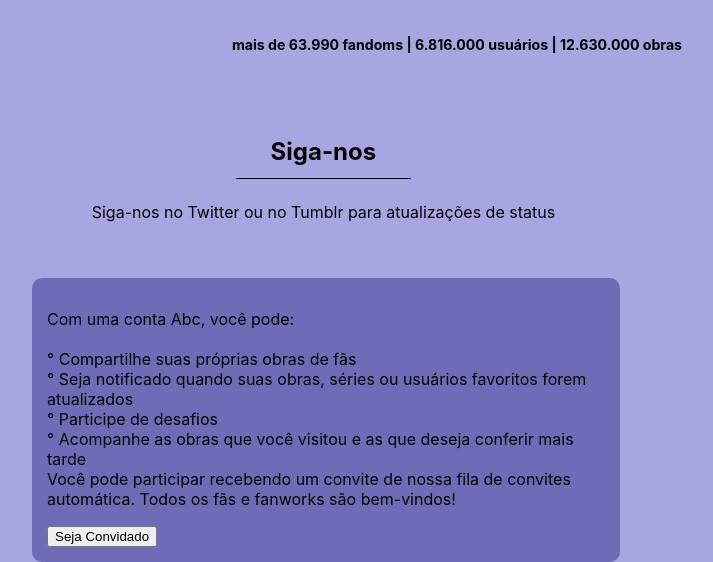
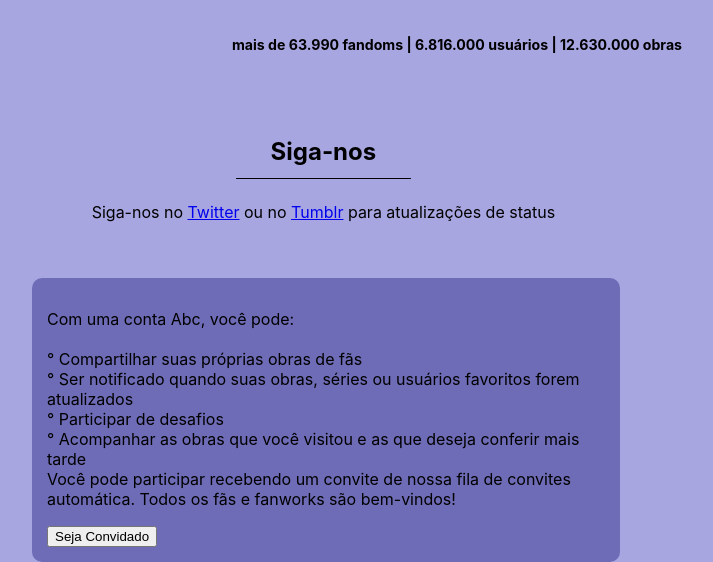
Before and after one commit to NECR0XX/ABCfanfic, a PHP site: page /Public/landing.php in a window 1280 px wide. Shown: the part 520-1082 px from the top of the page, without its empty margins (8-721 px from the left). Run offline with PHP 8.4, Linux system fonts and the light colour scheme; some web fonts are replaced.

Commit message:
link twitter/tumblr

```diff
--- a/Public/landing.php
+++ b/Public/landing.php
@@ -78,14 +78,14 @@ session_start();
             <div class="siga">
                 <h2>Siga-nos</h2>
                 <div class="line2"></div>
-                <p>Siga-nos no Twitter ou no Tumblr para atualizações de status</p>
+                <p>Siga-nos no <a href="https://twitter.com/">Twitter</a> ou no <a href="https://www.tumblr.com/?language=pt_BR">Tumblr</a> para atualizações de status</p>
             </div>
             <div class="bene">
                 <p>Com uma conta Abc, você pode:<br><br>
-                ° Compartilhe suas próprias obras de fãs<br>
-                ° Seja notificado quando suas obras, séries ou usuários favoritos forem atualizados<br>
-                ° Participe de desafios<br>
-                ° Acompanhe as obras que você visitou e as que deseja conferir mais tarde<br>
+                ° Compartilhar suas próprias obras de fãs<br>
+                ° Ser notificado quando suas obras, séries ou usuários favoritos forem atualizados<br>
+                ° Participar de desafios<br>
+                ° Acompanhar as obras que você visitou e as que deseja conferir mais tarde<br>
                 Você pode participar recebendo um convite de nossa fila de convites automática. Todos os fãs e fanworks são bem-vindos!</p>
                 <?php if(isset($_SESSION['usuarioEmail']) && isset($_SESSION['usuarioNomedeUsuario'])): ?>
                     <?php else: ?>
```
